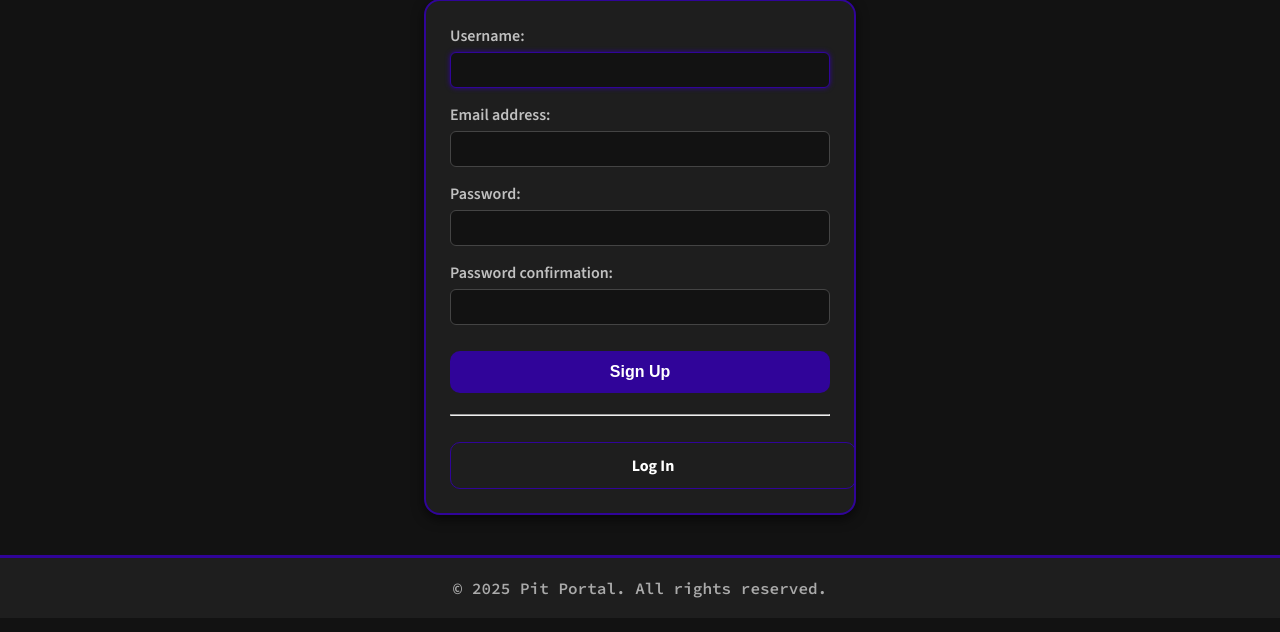
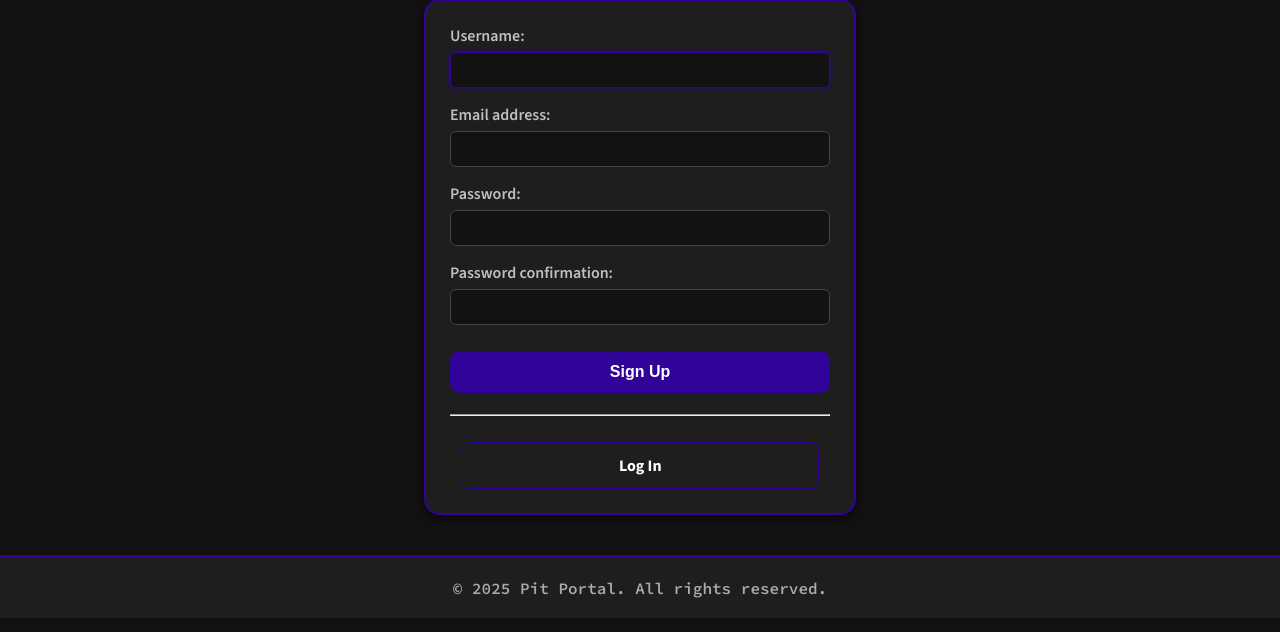
Before and after one commit to tmdavis2/pit_portal, a Django app: page /signup/ in a window 1280 px wide. Shown: the part 129-761 px from the top of the page. Run offline with Django 5.2, Linux system fonts and the light colour scheme; some libraries are stand-ins or nearby versions.

Commit message:
minor change to signup

```diff
--- a/accounts/templates/accounts/signup.html
+++ b/accounts/templates/accounts/signup.html
@@ -24,7 +24,7 @@
     color: #fff;
     font-size: 1rem;
     font-weight: 700;
-    width: 100%;
+    width: 90%;
     padding: 12px;
     margin-top: 10px;
     text-align: center;
@@ -95,7 +95,9 @@
   </form>
 
   <hr style="margin: 16px 0; color: #b0b0b0;">
-  <a href="/login" class="login-link">Log In</a>
+  <div style="margin-left: 3%;">
+    <a href="/login" class="login-link">Log In</a>
+  </div>
 </div>
 
 {% endblock %}
```
